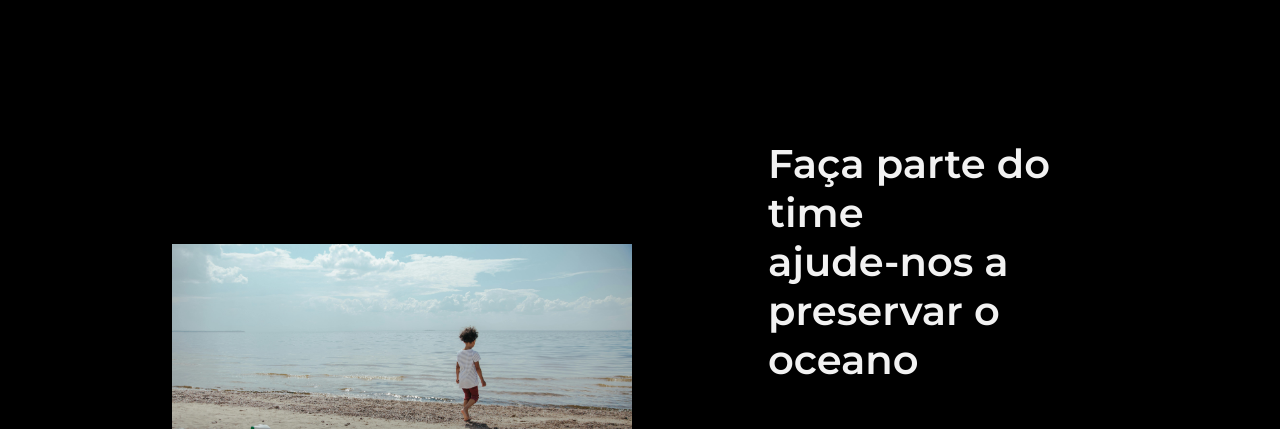
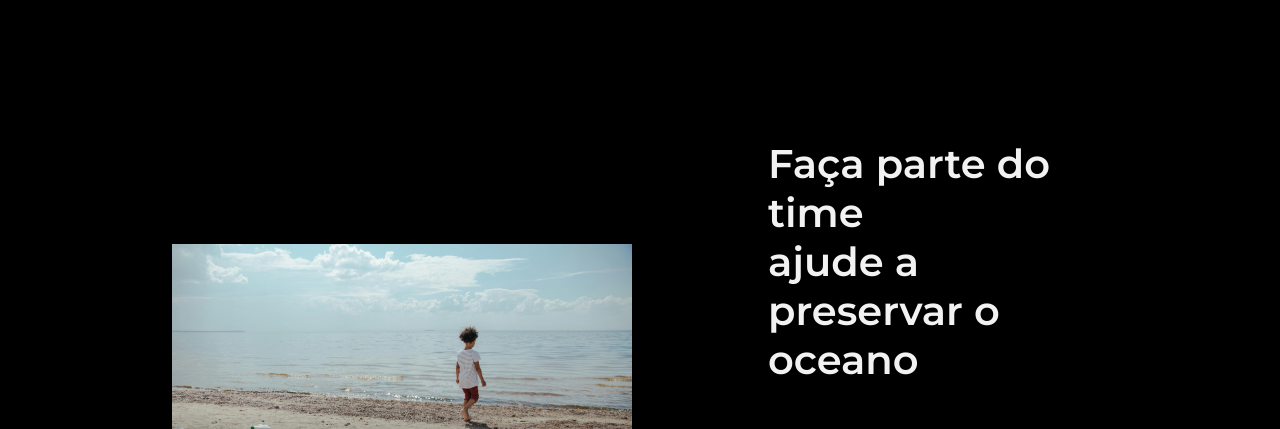
Before and after one commit to LeonBarbosa/gs-project, a plain HTML site: page index.html in a window 1280 px wide. Shown: the part 3500-3929 px from the top of the page. Drawn offline with nearby package versions, Linux system fonts and the light colour scheme.

Commit message:
Alterando dados do index

```diff
--- a/index.html
+++ b/index.html
@@ -243,7 +243,7 @@
           <div class="join__data">
             <h2 class="section__title">
               Faça parte do time <br>
-              ajude-nos a preservar o oceano
+              ajude a preservar o oceano
             </h2>
 
             <p class="join__description">
```
